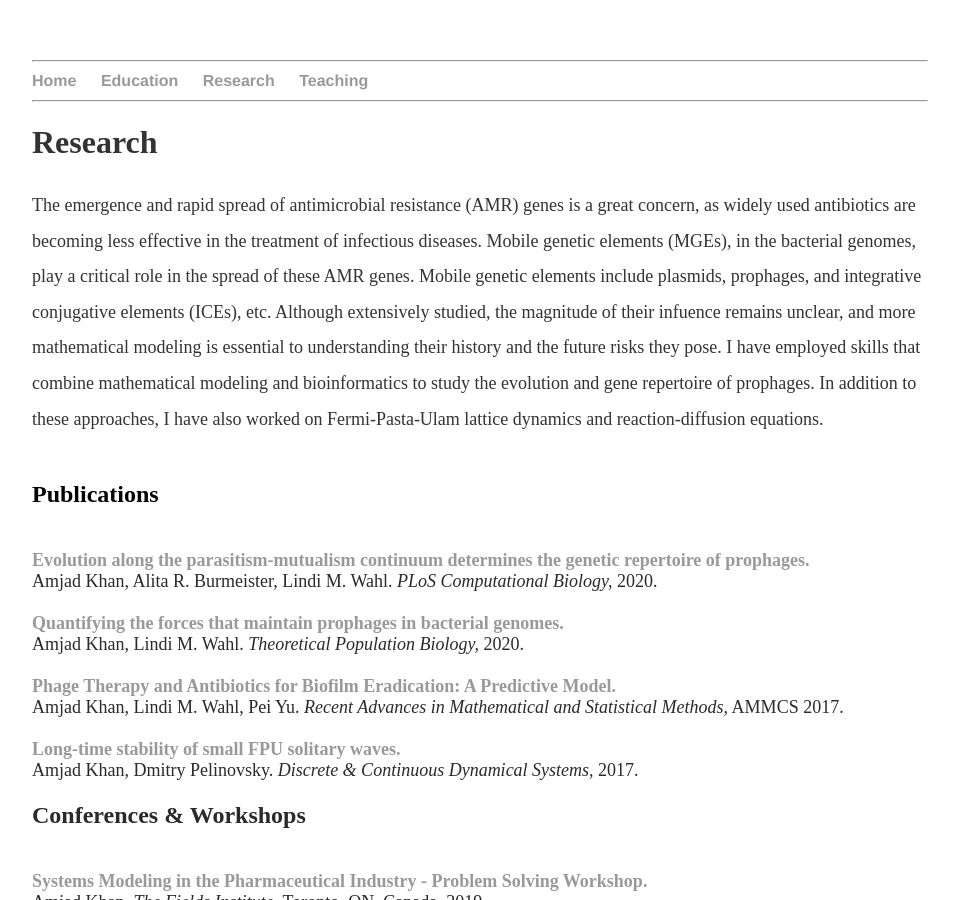
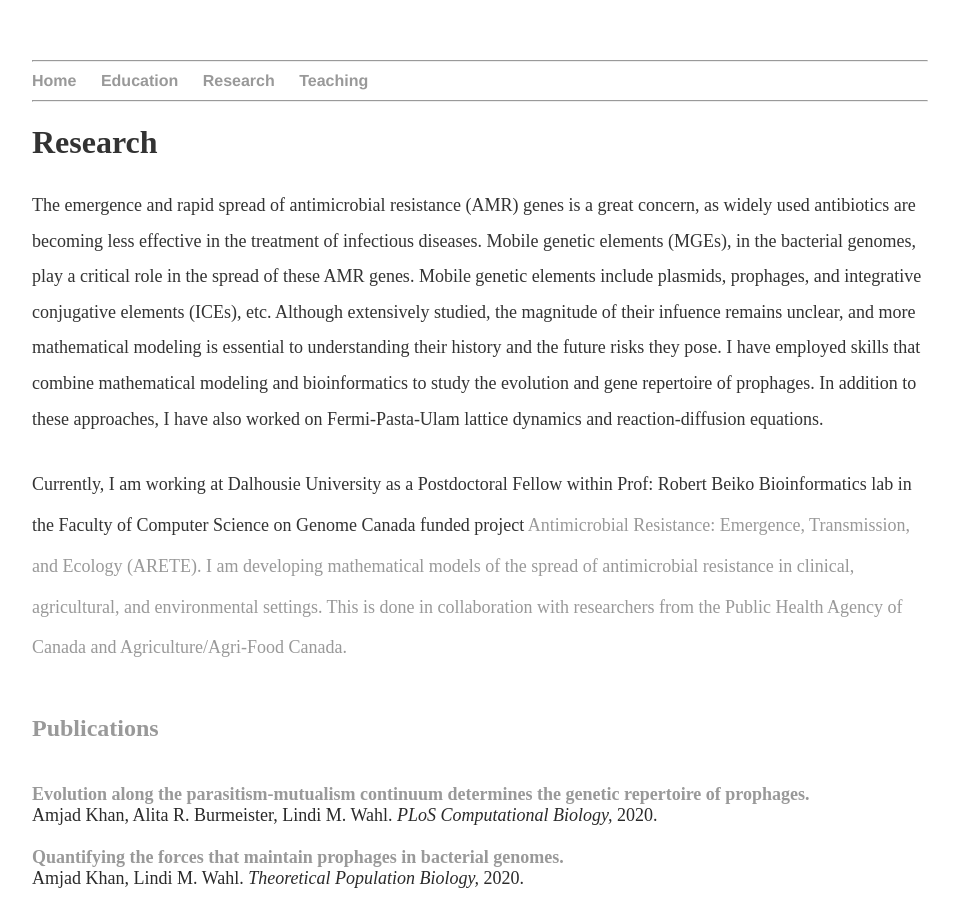
Before and after one commit to MathBioInfo/amjadkhan, a Jekyll site: the page built from Research/index.html, in a window 1280 px wide and 900 px high. Shown: the whole window, without its empty margins (160-1119 px from the left). Built offline with Jekyll 4.4.1, drawn with Linux system fonts in a browser that asks for light colours.

Commit message:
Update index.html

```diff
--- a/Research/index.html
+++ b/Research/index.html
@@ -52,6 +52,11 @@ title: About my research
 			mathematical modeling and bioinformatics to study the evolution and gene repertoire of prophages. In addition
 			to these approaches, I have also worked on Fermi-Pasta-Ulam lattice dynamics and reaction-diffusion
 			equations.</p>
+			<p><font size="4">Currently, I am working at Dalhousie University as a Postdoctoral Fellow within Prof: Robert Beiko
+			Bioinformatics lab in the Faculty of Computer Science on Genome Canada funded project <a href="https://www.genomecanada.ca/en/antimicrobial-resistance-emergence-transmission-and-ecology-arete">
+			Antimicrobial Resistance: Emergence, Transmission, and Ecology (ARETE).  I am developing mathematical models of the spread of antimicrobial resistance in clinical,
+			agricultural, and environmental settings. This is done in collaboration with researchers from the Public Health Agency of Canada
+			and Agriculture/Agri-Food Canada.</p>
 			<!--<p class="clear">&nbsp;</p>
 			<!--<h3> Pulications</p>-->
 			<!--<div class="paragraph"><font color="#2a2a2a" size="3">-->
```
